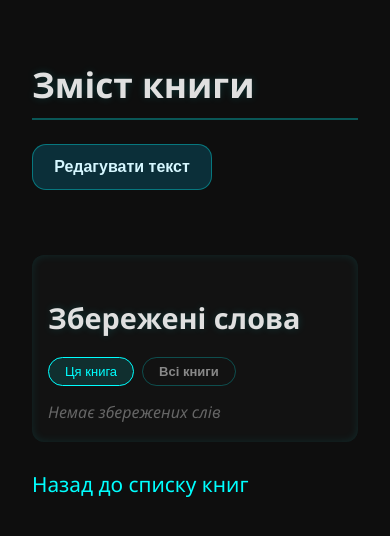
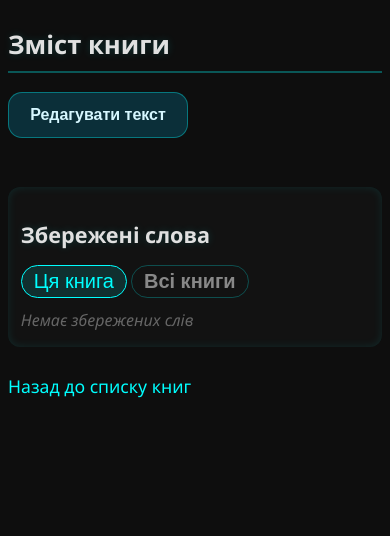
Before and after one commit to GutsArt/DE_lernen, a Flask app: template src/templates/book.html in a window 390 px wide. Shown: the top 536 px of the page. Run offline with Flask 3, Linux system fonts and the light colour scheme; the template is opened without the code that fills it, so the values that code supplies are empty.

Commit message:
Update src/static/css/style.css For telephon screen: 768px , 480px

```diff
--- a/src/static/css/style.css
+++ b/src/static/css/style.css
@@ -138,7 +138,7 @@ a:hover {
 
 #book-editor-text {
     width: 100%;
-    min-height: 450px;
+    min-height: 425px;
     background: rgba(5, 8, 14, 0.95);
     color: #f1f9ff;
     border: 1px solid rgba(0, 255, 255, 0.15);
@@ -346,6 +346,10 @@ a:hover {
     transform: scale(1.05);
 }
 
+.saved-word button {
+    margin-left: 0.5rem;
+}
+
 /* ====== Кнопки ====== */
 button {
     background-color: rgba(0, 255, 255, 0.15);
@@ -426,3 +430,79 @@ button.delete:hover {
   margin-bottom: 2px;
   letter-spacing: 0.03em;
 }
+
+/* ====== Мобильные устройства ====== */
+@media (max-width: 768px) {
+    body {
+        padding: 1rem;
+    }
+
+    p {
+        padding: 0.1em 0.8em;
+    }
+
+    h1 {
+        font-size: 1.6em;
+        margin-bottom: 1rem;
+    }
+
+    h2 {
+        font-size: 1.4em;
+    }
+
+    a {
+        font-size: 1.1em;
+    }
+
+    img {
+        max-width: 100%;
+    }
+}
+
+/* ====== Очень маленькие экраны (телефоны) ====== */
+@media (max-width: 480px) {
+    body {
+        padding: 0.5rem;
+        font-size: 16px;
+    }
+
+    p {
+        padding: 0.1em 0.5em;
+        font-size: 1.15em;
+    }
+
+    h1 {
+        font-size: 1.6em;
+        margin-bottom: 0.8rem;
+        padding-bottom: 0.3rem;
+    }
+
+    h2 {
+        font-size: 1.35em;
+        margin-bottom: 0.8rem;
+    }
+
+    a {
+        font-size: 1.1em;
+    }
+
+    button {
+        padding: 4px 8px;
+        font-size: 1em;
+    }
+
+    .saved-translations {
+        padding: 0.8rem;
+        margin-top: 1rem;
+    }
+
+    .tabs {
+        gap: 4px;
+        margin-bottom: 10px;
+    }
+
+    .tab-btn {
+        padding: 4px 12px;
+        font-size: 1.25rem;
+    }
+}
```
